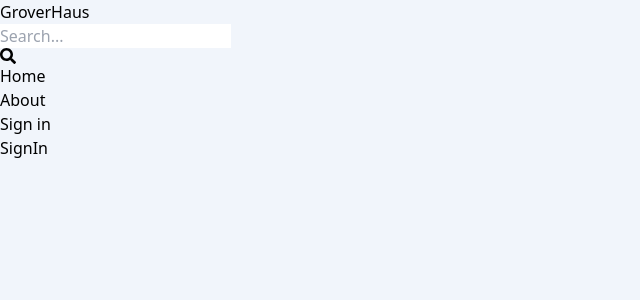
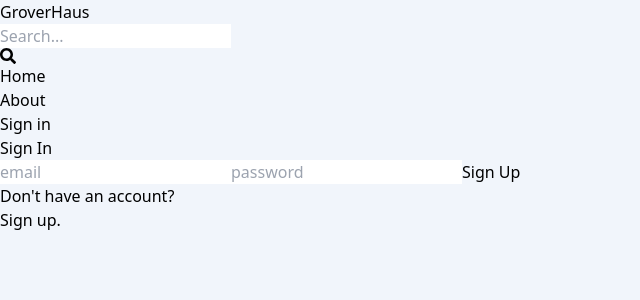
Before and after one commit to adamak93/Haus, a React (Vite) app in the folder client/: page /sign-in in a window 1280 px wide. Shown: the top 300 px of the page, without its empty margins (0-640 px from the left). Built offline with nearby package versions, Linux system fonts and the light colour scheme.

Commit message:
Fixed header link not redirecting to the right place and chagned div near buttons, added functionality for SignIn.

```diff
--- a/client/src/components/Header.jsx
+++ b/client/src/components/Header.jsx
@@ -30,7 +30,7 @@
               About
             </li>
           </Link>
-          <Link to="/about">
+          <Link to="/sign-in">
             <li className="hidden sm:inline text-slate-700 hover:underline">
               Sign in
             </li>
--- a/client/src/pages/SignIn.jsx
+++ b/client/src/pages/SignIn.jsx
@@ -1,7 +1,78 @@
-import React from 'react'
+import { useState } from "react";
+import { Link, useNavigate } from "react-router-dom";
 
 export default function SignIn() {
+  const [formData, setFormData] = useState({});
+  const [error, setError] = useState(null);
+  const [loading, setLoading] = useState(false);
+  const navigate = useNavigate();
+  const handleChange = (e) => {
+    setFormData({
+      ...formData,
+      [e.target.id]: e.target.value,
+    });
+  };
+
+  const handleSubmit = async (e) => {
+    e.preventDefault();
+    try {
+      setLoading(true);
+      const res = await fetch("/api/auth/signin", {
+        method: "POST",
+        headers: {
+          "Content-Type": "application/json",
+        },
+        body: JSON.stringify(formData),
+      });
+      const data = await res.json();
+      console.log(data);
+      if (data.success == false) {
+        setError(data.message);
+        setLoading(false);
+        return;
+      }
+      setLoading(false);
+      setError(null);
+      navigate('/')
+    } catch (error) {
+      setLoading(false);
+      setError(error.message);
+    }
+
+  };
+
   return (
-    <div>SignIn</div>
-  )
+    <div className="p-3 max-w-lg mx-auto">
+      <h1 className="text-3xl text-center font-semibold my-7">Sign In</h1>
+      <form onSubmit={handleSubmit} className="flex flex-col gap-4">
+        <input
+          type="email"
+          placeholder="email"
+          className="border p-3 rounded-lg"
+          id="email"
+          onChange={handleChange}
+        />
+        <input
+          type="password"
+          placeholder="password"
+          className="border p-3 rounded-lg"
+          id="password"
+          onChange={handleChange}
+        />
+        <button
+          disabled={loading}
+          className="bg-slate-700 text-white p-3 rounded-lg uppercase hover:opacity-95 disabled:opacity-80"
+        >
+          {loading ? "Loading..." : "Sign Up"}
+        </button>
+      </form>
+      <div className="flex gap-2 mt-5">
+        <p>Don't have an account?</p>
+        <Link to={"/sign-up"}>
+          <span className="text-blue-700">Sign up.</span>
+        </Link>
+      </div>
+      {error && <p className="text-red-500 mt-4">{error}</p>}
+    </div>
+  );
 }
--- a/client/src/pages/SignUp.jsx
+++ b/client/src/pages/SignUp.jsx
@@ -73,7 +73,7 @@
           {loading ? "Loading..." : "Sign Up"}
         </button>
       </form>
-      <div className="flex-gap mt-4">
+      <div className="flex gap-2 mt-5">
         <p>Have an account?</p>
         <Link to={"/sign-in"}>
           <span className="text-blue-700">Sign in.</span>
```
